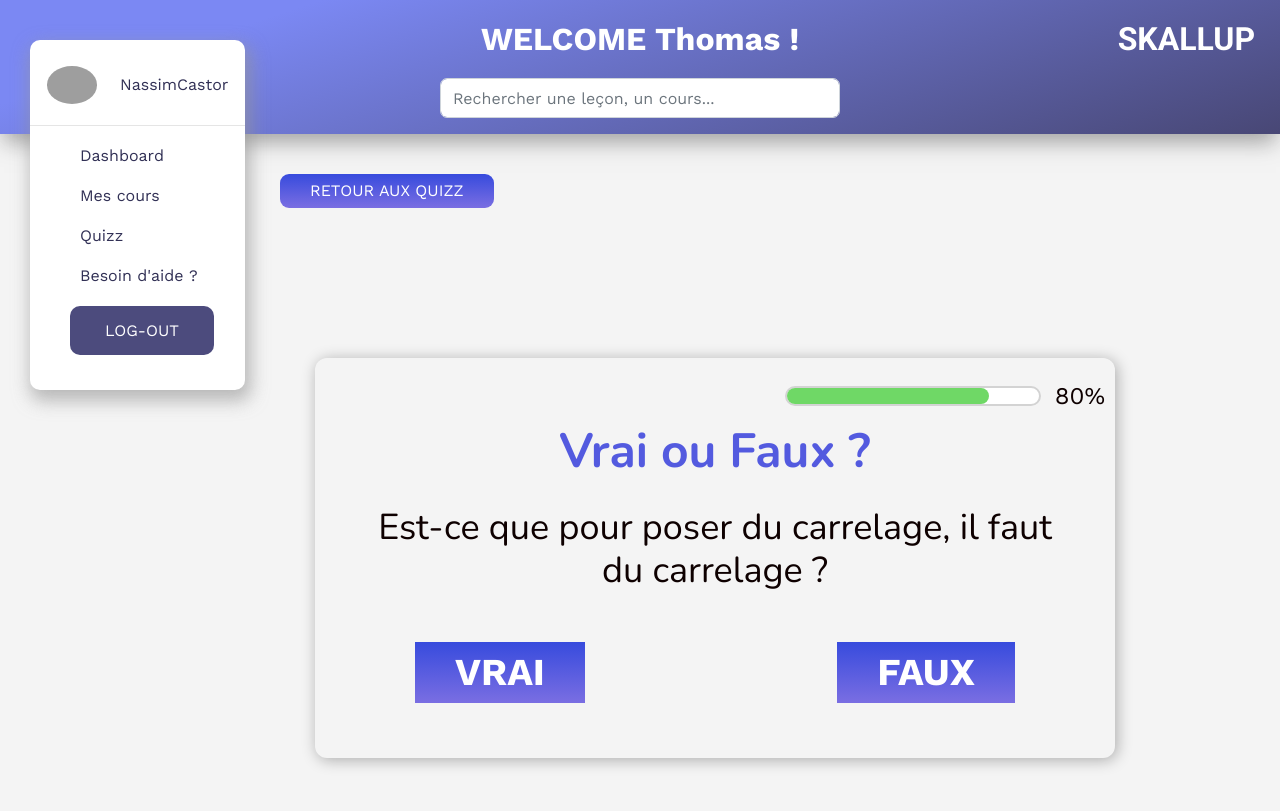
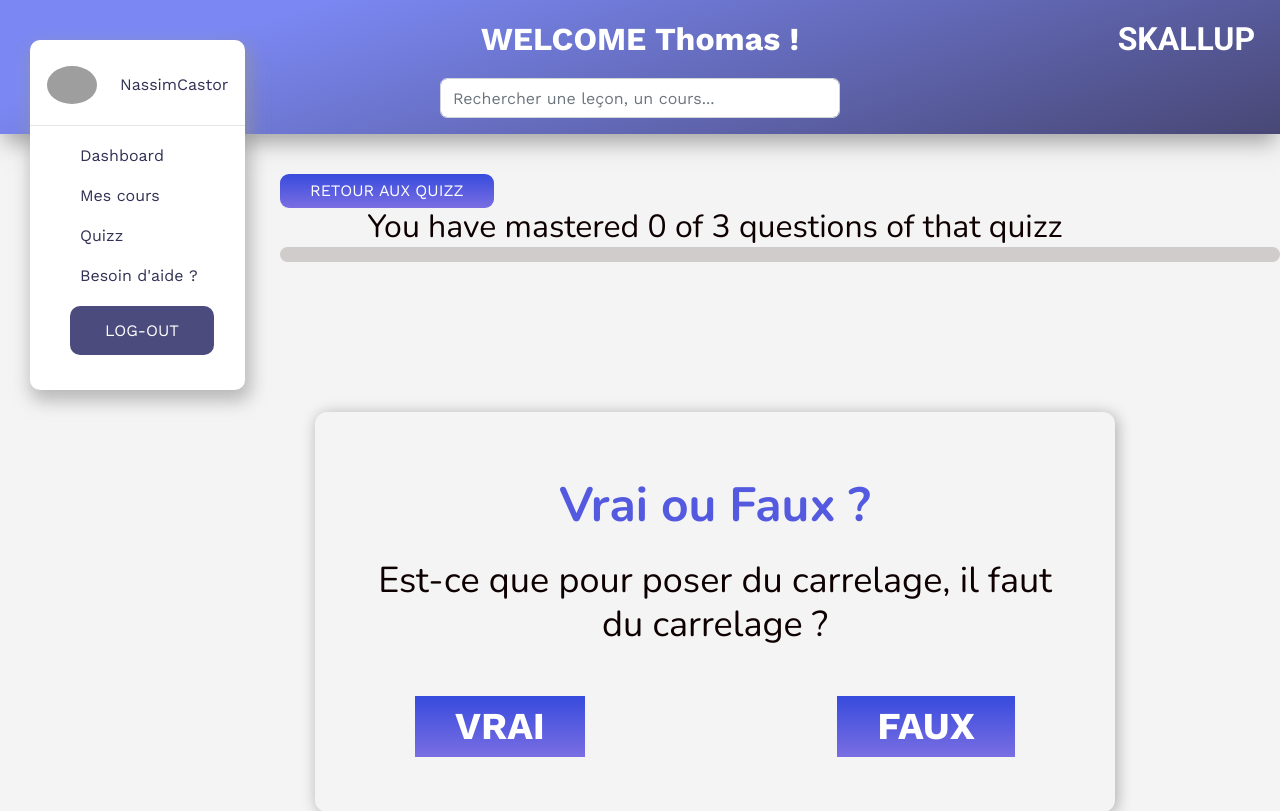
Before and after one commit to ThomasBil/SKALLUP, a Rails app: page /questions/1 in a window 1280 px wide. Shown: the top 811 px of the page. Run offline with Rails 7, Linux system fonts and the light colour scheme; a user stored in the database is signed in; data comes from the database, SQL or seed files in the repository; data that the repository does not hold is empty; style sheets or scripts are compiled from the project's sources; some libraries are stand-ins or nearby versions; grey boxes are pictures that could not be loaded.

Commit message:
c'est nimp jsp si ca marche bien, barre de progress de kitt sur les flashcards marche bien, adaptation sur les cartes des quizzs

```diff
--- a/app/assets/stylesheets/components/_progression-bar.scss
+++ b/app/assets/stylesheets/components/_progression-bar.scss
@@ -83,3 +83,49 @@
   0% { width: 0; }
   100% { width: 80%; }
 }
+
+
+
+.progress-container {
+  h2 {
+    margin: 0 auto;
+    width: fit-content;
+  }
+}
+.progress-bar-full {
+  width: 1000px;
+  height: 15px;
+  background-color: #d1cccc;
+  border-radius: 50px;
+  margin: 0 auto ;
+  display: flex;
+  overflow: hidden;
+}
+
+.master-progress {
+  transition: 1s;
+  background-color: #535adf;
+  opacity: 0.7;
+}
+
+.not-master-progress {
+  transition: 1s;
+  background-color: #D23333;
+  opacity: 0.7;
+}
+
+
+.progress-container-quizz {
+  background-color: red;
+  position: relative;
+  .progress-bar-full {
+    position: absolute;
+    right: 75px;
+    top: 0;
+  }
+  p {
+    position: absolute;
+    right: 0px;
+    top: 0;
+  }
+}
--- a/app/controllers/answers_controller.rb
+++ b/app/controllers/answers_controller.rb
@@ -28,7 +28,7 @@ class AnswersController < ApplicationController
     elsif !@bad_answers.empty?
       redirect_to question_path(@bad_answers.sample)
     else
-      redirect_to quizzes_path
+      redirect_to question_path(@quizz_questions.sample)
     end
   end
 
@@ -61,7 +61,7 @@ class AnswersController < ApplicationController
     elsif !@bad_answers.empty?
       redirect_to question_path(@bad_answers.sample)
     else
-      redirect_to quizzes_path
+      redirect_to question_path(@quizz_questions.sample)
     end
   end
 
--- a/app/controllers/questions_controller.rb
+++ b/app/controllers/questions_controller.rb
@@ -9,5 +9,20 @@ class QuestionsController < ApplicationController
         @user_answer = user_answer
       end
     end
+
+    @quizz = @question.family
+    @quizz_questions = @quizz.questions
+    @un_answers_questions = []
+    @bad_answers = []
+    @good_answers = []
+    @quizz_questions.each do |quizz_question|
+      if quizz_question.answers.empty?
+        @un_answers_questions << quizz_question
+      elsif quizz_question.answers[0].status == false
+        @bad_answers << quizz_question
+      else
+        @good_answers << quizz_question
+      end
+    end
   end
 end
--- a/app/javascript/packs/application.js
+++ b/app/javascript/packs/application.js
@@ -29,10 +29,12 @@ import "bootstrap";
 // Internal imports, e.g:
 // import { initSelect2 } from '../components/init_select2';
 import { initSwiper, initSwiperFree } from '../components/swiper'
+import { initProgress } from '../components/progress'
 
 document.addEventListener('turbolinks:load', () => {
   // Call your functions here, e.g:
   // initSelect2();
   initSwiper();
   initSwiperFree();
+  initProgress();
 });
--- a/app/views/questions/show.html.erb
+++ b/app/views/questions/show.html.erb
@@ -1,17 +1,25 @@
 <div class="button-back">
   <%= link_to "RETOUR AUX QUIZZ", quizzes_path %>
+</div>
+
+<div class="progress-container">
+  <h2>You have mastered <%= @good_answers.count %> of <%= @quizz_questions.count %> questions of that quizz</h2>
+  <div class="progress-bar-full">
+    <div class="master-progress" style="width: 0%"></div>
+    <div class="not-master-progress" style="width: 0%"></div>
+  </div>
 </div>
 
 
 
 
 <div class="question-cards">
-  <div class="progress">
+  <%# <div class="progress">
     <div class="progress-content">
       <div class="progress-value"></div>
     </div>
     <p>80%</p>
-  </div>
+  </div> %>
   <h2>Vrai ou Faux ?</h2>
   <h1><%= @question.content %></h1>
   <div class="question-answer">
@@ -26,3 +34,11 @@
     <% end %>
   </div>
 </div>
+
+
+
+<script>
+  const all_questions = <%= @quizz_questions.count %>
+  const good_questions = <%= @good_answers.count %>
+  const bad_questions = <%= @bad_answers.count %>
+</script>
```
Also changed, not shown: app/javascript/components/progress.js (added, +16 -0 lines), app/views/quizzes/index.html.erb (+21 -2 lines).
